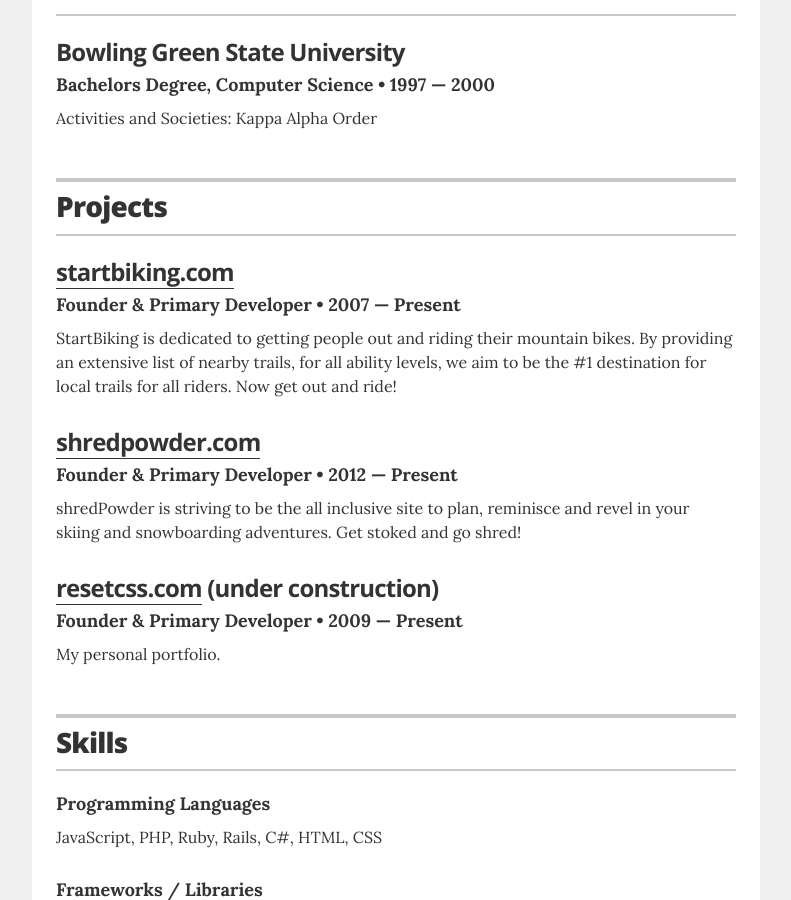
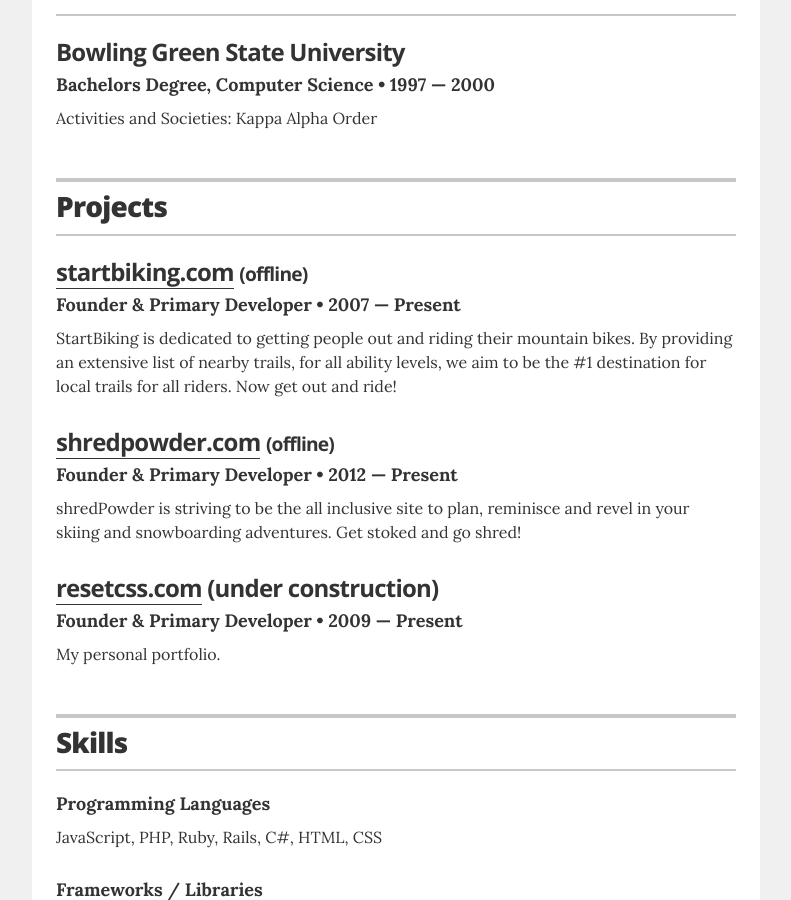
Before and after one commit to jwkellyiii/resume, a Jekyll site: the page built from index.html, in a window 1280 px wide and 900 px high, scrolled down 3305 px. Shown: the whole window, without its empty margins (244-1035 px from the left). Built offline with Jekyll 4.4.1, drawn with Linux system fonts in a browser that asks for light colours.

Commit message:
Update projects

```diff
--- a/_includes/projects.html
+++ b/_includes/projects.html
@@ -5,13 +5,13 @@
   </header>
 
   <div class="resume-item">
-    <h3 class="resume-item-title"><a href="http://www.startbiking.com">startbiking.com</a></h3>
+    <h3 class="resume-item-title"><a href="http://www.startbiking.com">startbiking.com</a> <small>(offline)</small></h3>
     <h4 class="resume-item-details">Founder & Primary Developer &bull; 2007 &mdash; Present</h4>
     <p class="resume-item-copy">StartBiking is dedicated to getting people out and riding their mountain bikes. By providing an extensive list of nearby trails, for all ability levels, we aim to be the #1 destination for local trails for all riders. Now get out and ride!</p>
   </div>
 
   <div class="resume-item">
-    <h3 class="resume-item-title"><a href="http://www.shredpowder.com">shredpowder.com</a></h3>
+    <h3 class="resume-item-title"><a href="http://www.shredpowder.com">shredpowder.com</a> <small>(offline)</small></h3>
     <h4 class="resume-item-details">Founder & Primary Developer &bull; 2012 &mdash; Present</h4>
     <p class="resume-item-copy">shredPowder is striving to be the all inclusive site to plan, reminisce and revel in your skiing and snowboarding adventures. Get stoked and go shred!</p>
   </div>
```
